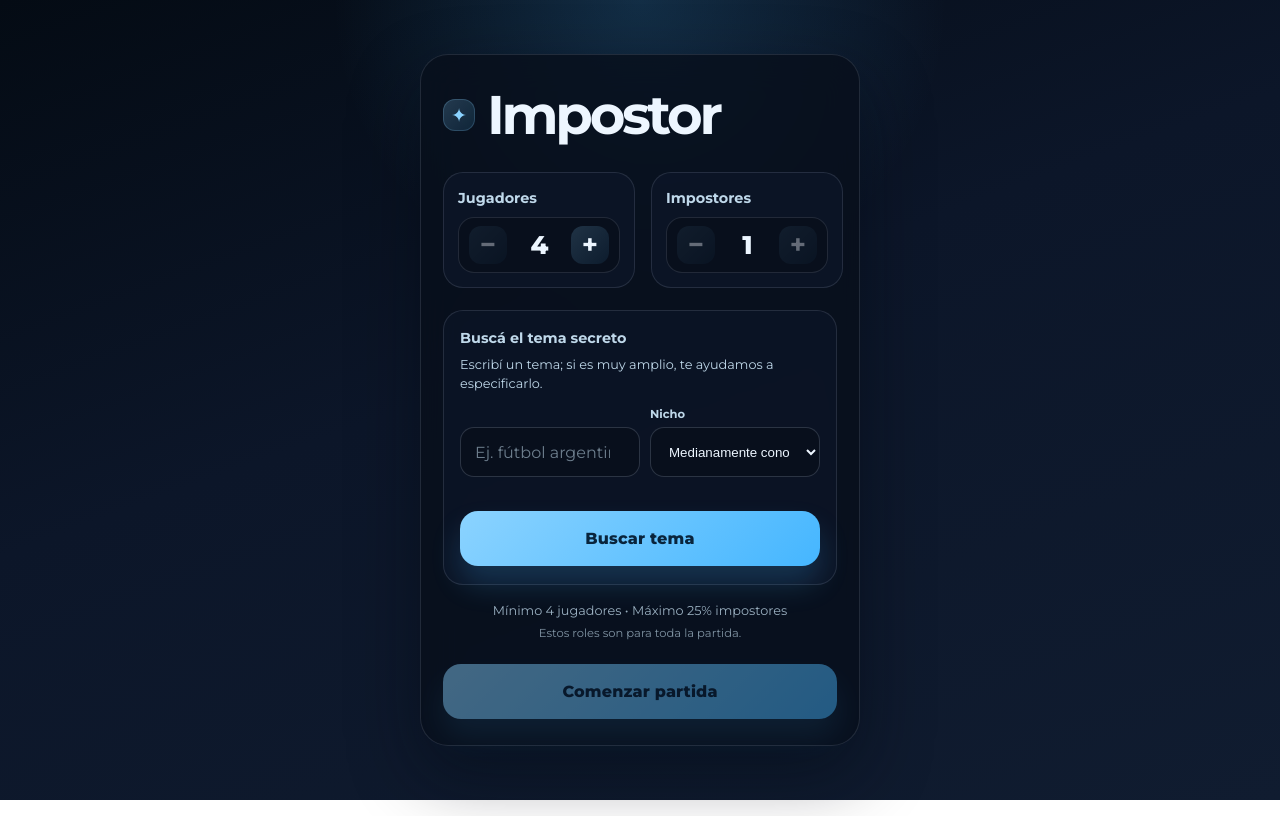
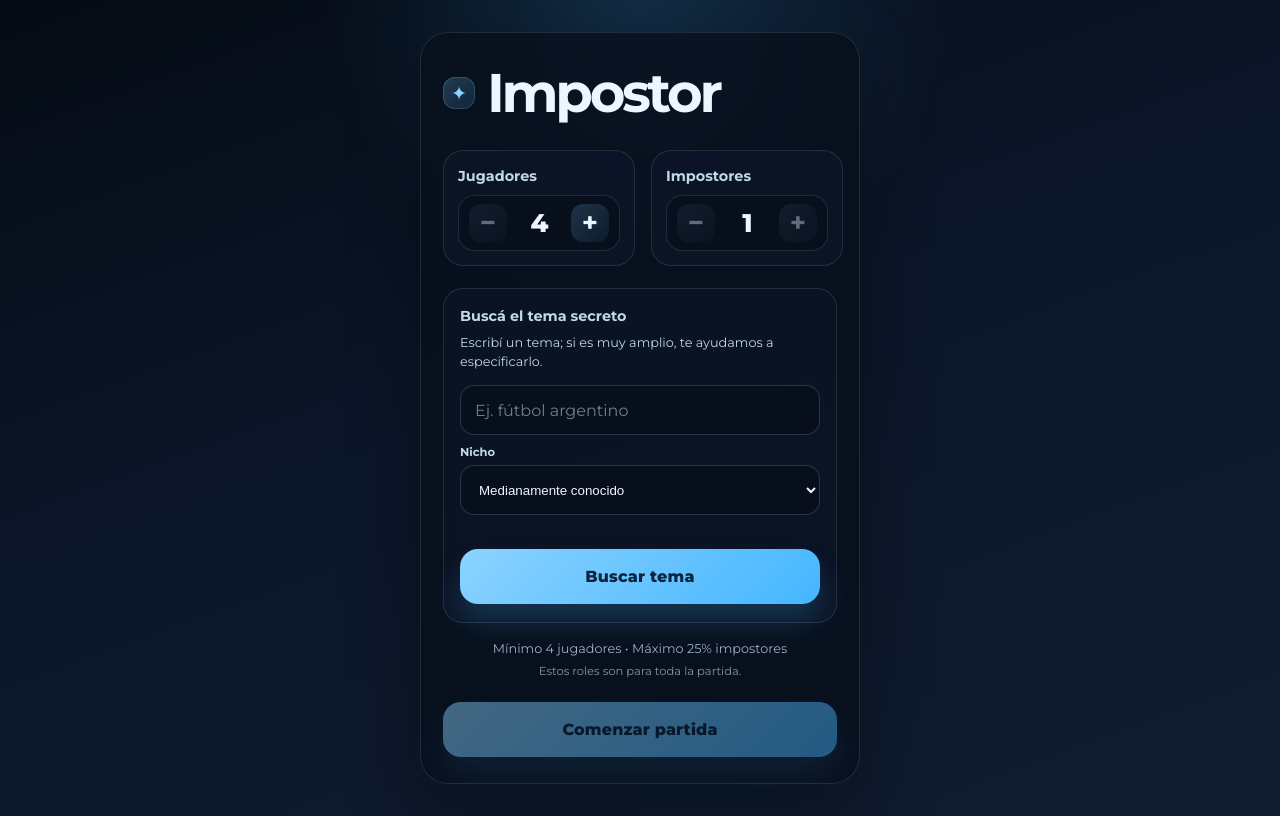
Before and after one commit to Ace0467/impostor, a Next.js app: page / in a window 1280 px wide. Built offline with nearby package versions, Linux system fonts and the light colour scheme.

Commit message:
Stack topic selector vertically

```diff
--- a/app/globals.css
+++ b/app/globals.css
@@ -215,10 +215,10 @@ h2 {
 }
 
 .topic-search-controls {
-  display: grid;
-  grid-template-columns: minmax(0, 1fr) 170px;
+  display: flex;
+  flex-direction: column;
   gap: 10px;
-  align-items: end;
+  align-items: stretch;
 }
 
 .topic-search-input {
```
